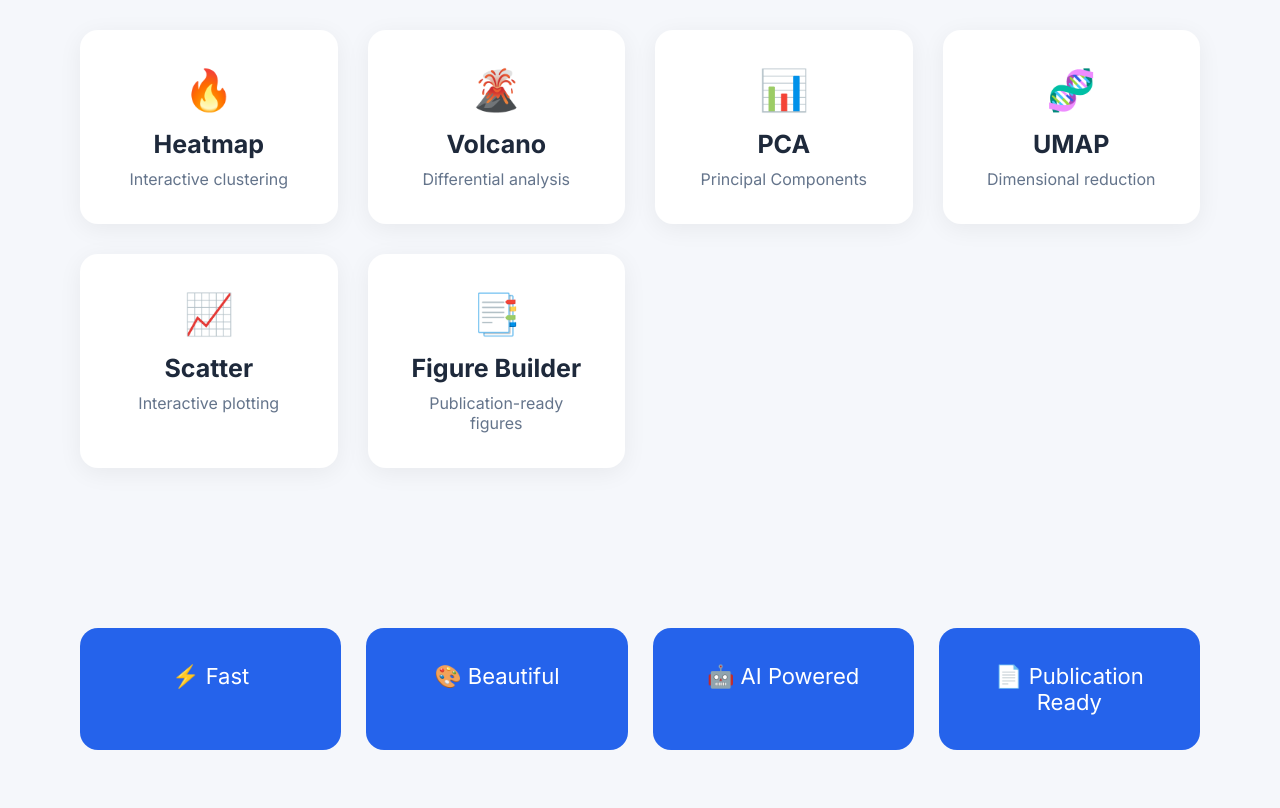
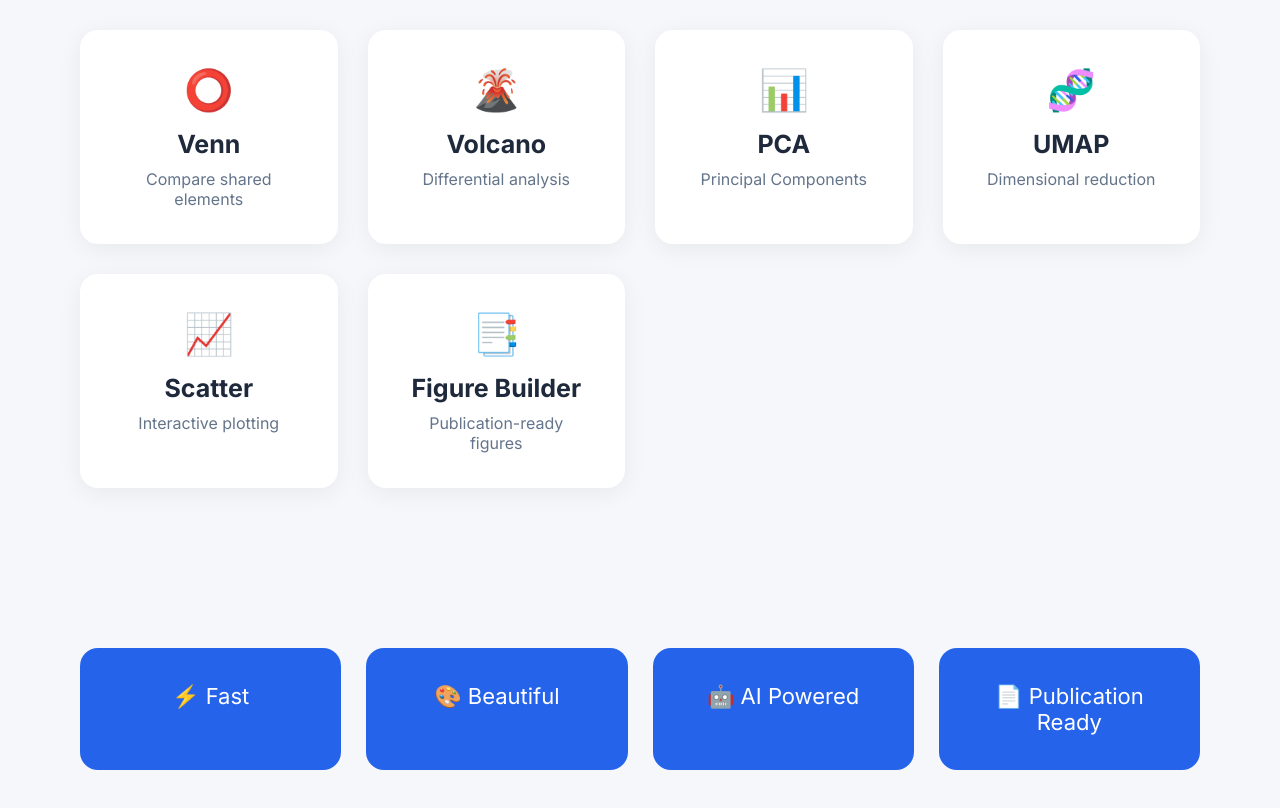
Before and after one commit to Prashanthbj-cell/OmicsStudio, a plain HTML site: page index.html in a window 1280 px wide. Shown: the part 1000-1808 px from the top of the page. Drawn offline with Linux system fonts and the light colour scheme.

Commit message:
Update index.html

```diff
--- a/index.html
+++ b/index.html
@@ -140,13 +140,13 @@ Visualization Modules
 
 <div class="module">
 
-🔥
+⭕
 
-<h3>Heatmap</h3>
+<h3>Venn</h3>
 
 <p>
 
-Interactive clustering
+Compare shared elements
 
 </p>
 
```
